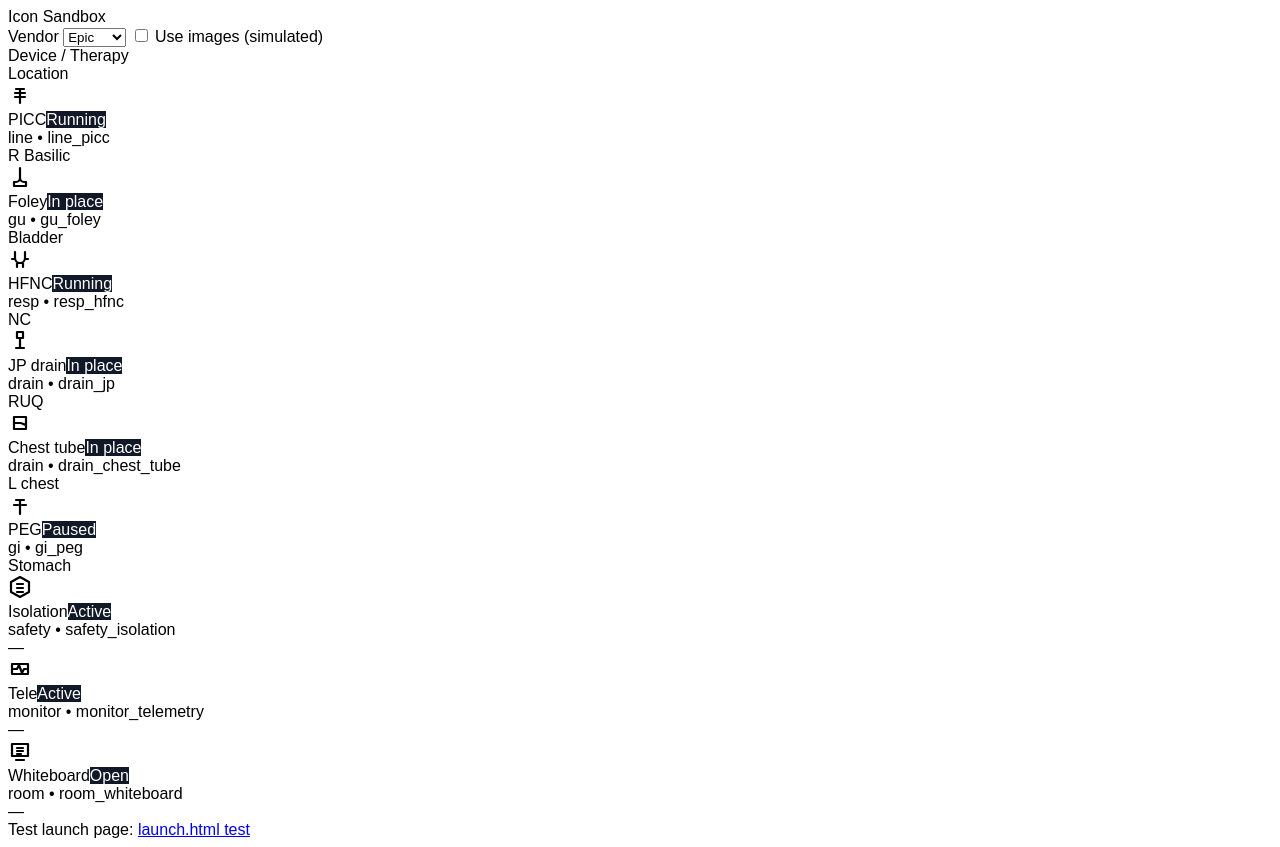
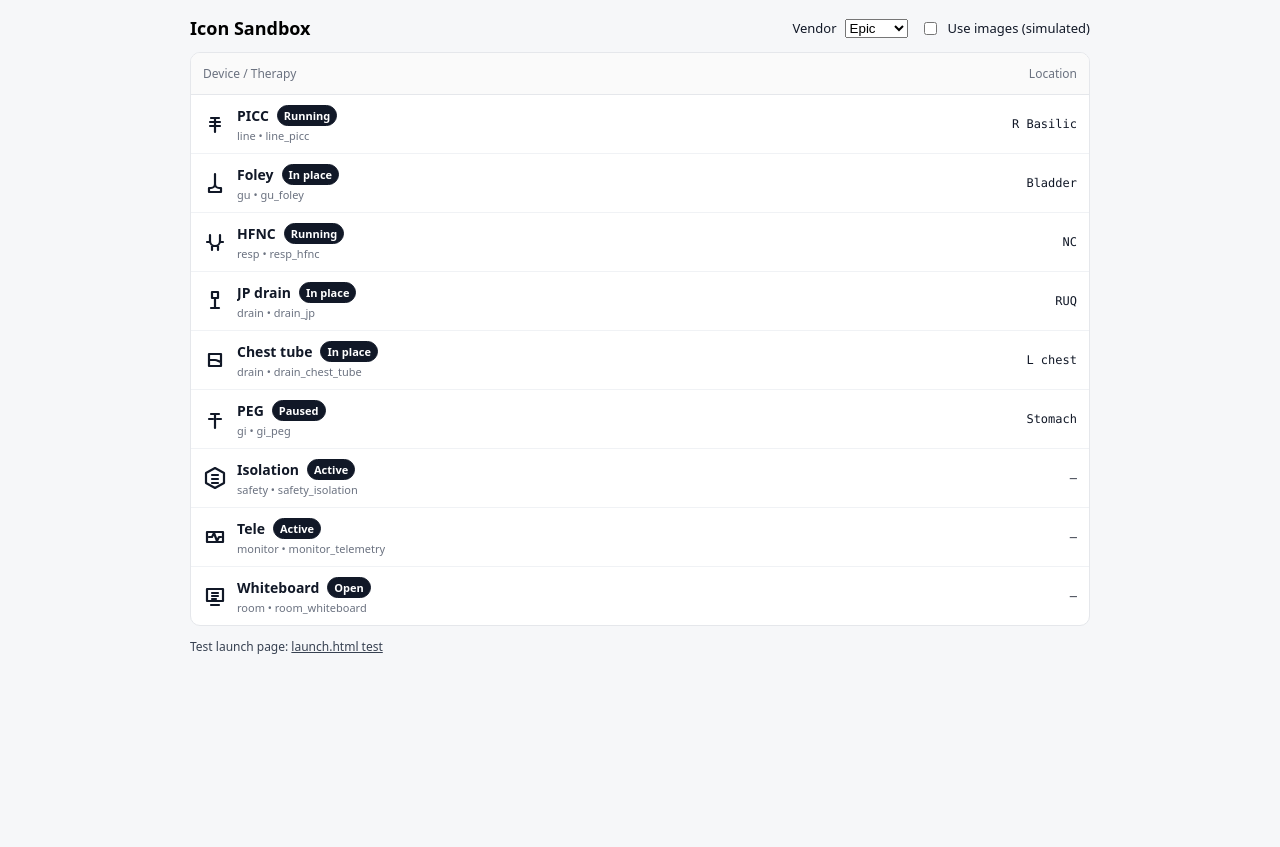
Before and after one commit to tom783554-ui/icon-sandbox, a plain HTML site: page index.html in a window 1280 px wide. After the commit the page ends 800 px from the top, so only its background shows below. Drawn offline with Linux system fonts and the light colour scheme.

Commit message:
Enhance styles for layout and UI components
Added styles for body, links, app layout, topbar, panels, and various UI components.

```diff
--- a/style.css
+++ b/style.css
@@ -1 +1,29 @@
-body{font-family:sans-serif;}
+body { margin: 0; font-family: system-ui, -apple-system, Segoe UI, Roboto, Arial; background: #f6f7f9; }
+a { color: inherit; }
+.app { max-width: 900px; margin: 0 auto; padding: 16px; }
+.topbar { display:flex; align-items:center; justify-content:space-between; gap:16px; margin-bottom: 12px; }
+.title { font-weight: 800; font-size: 18px; }
+.controls { display:flex; gap:12px; align-items:center; flex-wrap: wrap; }
+.controls label { font-size: 13px; color: #111827; display:flex; gap:8px; align-items:center; }
+.controls .chk { user-select:none; }
+
+.panel { background: white; border: 1px solid #e5e7eb; border-radius: 10px; overflow:hidden; }
+.panelHeader { display:grid; grid-template-columns: 1fr 140px; gap:12px; padding: 12px 12px; border-bottom: 1px solid #e5e7eb; background: #fafafa; font-size: 12px; color: #6b7280; }
+.panelHeader .right { text-align:right; }
+
+.row { display:grid; grid-template-columns: 1fr 140px; gap:12px; padding: 10px 12px; align-items:center; border-bottom: 1px solid #f0f2f5; }
+.row:last-child { border-bottom: none; }
+
+.left { display:flex; align-items:center; gap:10px; min-width:0; }
+.visual { width: 24px; height: 24px; display:flex; align-items:center; justify-content:center; color: #111827; }
+.visual img { width: 24px; height: 24px; border-radius: 6px; border: 1px solid #e5e7eb; }
+
+.labelBlock { min-width:0; }
+.primary { font-weight: 700; font-size: 14px; color: #111827; white-space: nowrap; overflow:hidden; text-overflow: ellipsis; display:flex; align-items:center; gap:8px; }
+.meta { font-size: 11px; color: #6b7280; white-space: nowrap; overflow:hidden; text-overflow: ellipsis; margin-top:2px; }
+
+.location { text-align:right; font-family: ui-monospace, SFMono-Regular, Menlo, Monaco, Consolas, monospace; font-size: 12px; color: #111827; white-space:nowrap; overflow:hidden; text-overflow: ellipsis; }
+
+.chip { display:inline-flex; align-items:center; padding: 2px 6px; border-radius: 999px; font-size: 11px; border: 1px solid #111827; }
+
+.note { margin-top: 12px; font-size: 12px; color: #374151; }
```
